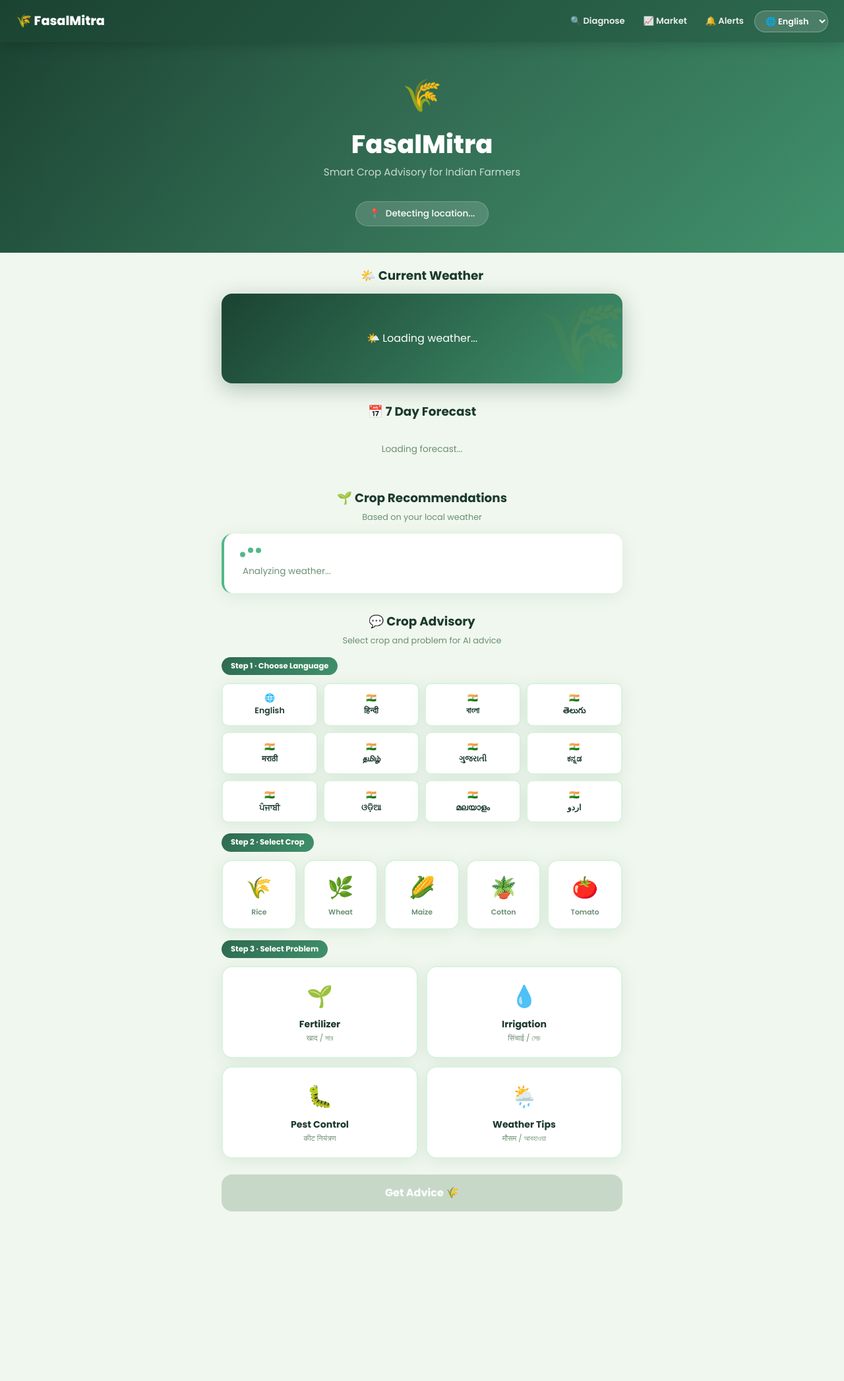
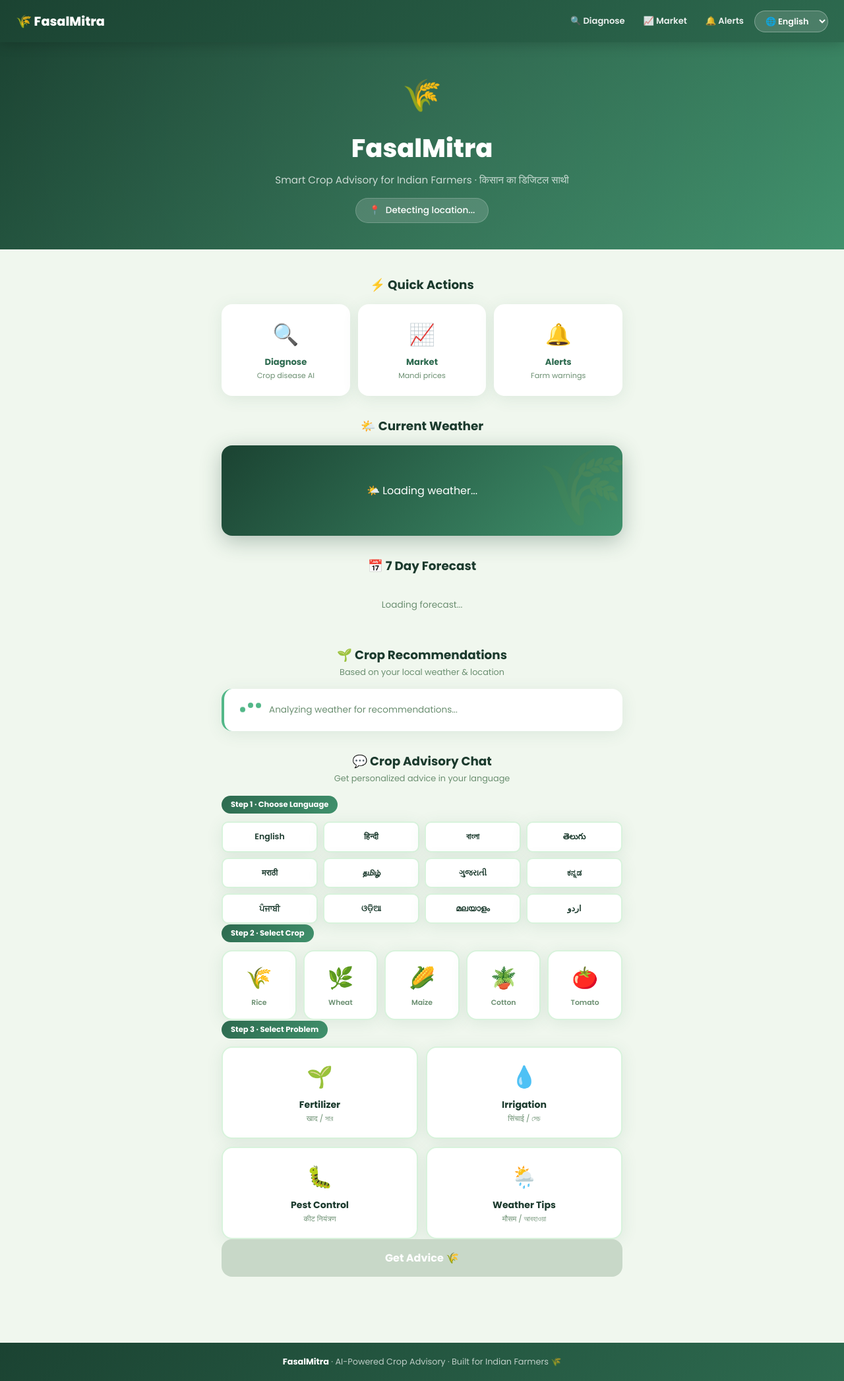
Before and after one commit to Anant-083/Kisan_Mitra, a Flask app: page / in a window 1280 px wide. Shown: the whole page at 66% size. Before the commit the page ends 1836 px from the top, so only its background shows below. Run offline with Flask 3, Linux system fonts and the light colour scheme.

Commit message:
Update index.html

```diff
--- a/templates/index.html
+++ b/templates/index.html
@@ -4,7 +4,6 @@
   <meta charset="UTF-8"/>
   <meta name="viewport" content="width=device-width, initial-scale=1.0"/>
   <title>FasalMitra 🌾</title>
-  <link href="https://cdn.jsdelivr.net/npm/bootstrap@5.3.0/dist/css/bootstrap.min.css" rel="stylesheet"/>
   <link href="https://fonts.googleapis.com/css2?family=Poppins:wght@300;400;500;600;700;800&display=swap" rel="stylesheet"/>
   <link rel="stylesheet" href="/static/style.css"/>
 </head>
@@ -31,7 +30,7 @@
       <option value="Urdu" {% if lang == 'Urdu' %}selected{% endif %}>اردو</option>
     </select>
   </div>
-  <div class="hamburger" onclick="toggleMenu()">
+  <div class="hamburger" id="hamburger" onclick="toggleMenu()">
     <span></span><span></span><span></span>
   </div>
 </nav>
@@ -40,12 +39,30 @@
   <a href="/diagnose">🔍 Diagnose Crop</a>
   <a href="/market">📈 Market Prices</a>
   <a href="/alerts">🔔 Farm Alerts</a>
+  <div style="margin-top:16px;padding:12px;border-top:1px solid rgba(255,255,255,0.2)">
+    <p style="color:rgba(255,255,255,0.6);font-size:0.75rem;margin-bottom:8px">Select Language</p>
+    <select onchange="changeLanguage(this.value)" style="width:100%;background:rgba(255,255,255,0.15);color:white;border:1px solid rgba(255,255,255,0.3);border-radius:8px;padding:8px 12px;font-family:Poppins,sans-serif;font-size:0.85rem;outline:none;">
+      <option value="English" {% if lang == 'English' %}selected{% endif %}>English</option>
+      <option value="Hindi" {% if lang == 'Hindi' %}selected{% endif %}>हिन्दी</option>
+      <option value="Bengali" {% if lang == 'Bengali' %}selected{% endif %}>বাংলা</option>
+      <option value="Telugu" {% if lang == 'Telugu' %}selected{% endif %}>తెలుగు</option>
+      <option value="Marathi" {% if lang == 'Marathi' %}selected{% endif %}>मराठी</option>
+      <option value="Tamil" {% if lang == 'Tamil' %}selected{% endif %}>தமிழ்</option>
+      <option value="Gujarati" {% if lang == 'Gujarati' %}selected{% endif %}>ગુજરાતી</option>
+      <option value="Kannada" {% if lang == 'Kannada' %}selected{% endif %}>ಕನ್ನಡ</option>
+      <option value="Punjabi" {% if lang == 'Punjabi' %}selected{% endif %}>ਪੰਜਾਬੀ</option>
+      <option value="Odia" {% if lang == 'Odia' %}selected{% endif %}>ଓଡ଼ିଆ</option>
+      <option value="Malayalam" {% if lang == 'Malayalam' %}selected{% endif %}>മലയാളം</option>
+      <option value="Urdu" {% if lang == 'Urdu' %}selected{% endif %}>اردو</option>
+    </select>
+  </div>
 </div>
+<div class="mobile-overlay" id="mobile-overlay" onclick="toggleMenu()"></div>
 
 <div class="hero">
   <div class="hero-icon">🌾</div>
   <h1>FasalMitra</h1>
-  <p>Smart Crop Advisory for Indian Farmers</p>
+  <p>Smart Crop Advisory for Indian Farmers · किसान का डिजिटल साथी</p>
   <div class="location-bar">
     <span>📍</span>
     <span id="location-text">Detecting location...</span>
@@ -54,13 +71,37 @@
 
 <div class="main-container">
 
-  <div class="section-title" style="margin-top:0">
+  <!-- QUICK ACTIONS -->
+  <div class="section-title" style="margin-top:16px">
+    <h2>⚡ Quick Actions</h2>
+  </div>
+  <div class="quick-actions">
+    <a href="/diagnose" class="quick-card">
+      <div class="icon">🔍</div>
+      <div class="label">Diagnose</div>
+      <div class="desc">Crop disease AI</div>
+    </a>
+    <a href="/market" class="quick-card">
+      <div class="icon">📈</div>
+      <div class="label">Market</div>
+      <div class="desc">Mandi prices</div>
+    </a>
+    <a href="/alerts" class="quick-card">
+      <div class="icon">🔔</div>
+      <div class="label">Alerts</div>
+      <div class="desc">Farm warnings</div>
+    </a>
+  </div>
+
+  <!-- WEATHER -->
+  <div class="section-title">
     <h2>🌤️ Current Weather</h2>
   </div>
   <div class="weather-card" id="weather-card">
     <div class="weather-loading">🌤️ Loading weather...</div>
   </div>
 
+  <!-- FORECAST -->
   <div class="section-title">
     <h2>📅 7 Day Forecast</h2>
   </div>
@@ -68,34 +109,38 @@
     <div style="text-align:center;color:var(--muted);font-size:0.85rem;grid-column:1/-1;padding:20px">Loading forecast...</div>
   </div>
 
+  <!-- RECOMMENDATION -->
   <div class="section-title">
     <h2>🌱 Crop Recommendations</h2>
-    <p>Based on your local weather</p>
+    <p>Based on your local weather & location</p>
   </div>
   <div class="recommendation-card" id="recommendation-card">
-    <div class="typing"><span></span><span></span><span></span></div>
-    <span style="font-size:0.85rem;color:var(--muted);margin-left:8px">Analyzing weather...</span>
+    <div style="display:flex;align-items:center;gap:8px">
+      <div class="typing"><span></span><span></span><span></span></div>
+      <span style="font-size:0.85rem;color:var(--muted)">Analyzing weather for recommendations...</span>
+    </div>
   </div>
 
+  <!-- ADVISORY -->
   <div class="section-title">
-    <h2>💬 Crop Advisory</h2>
-    <p>Select crop and problem for AI advice</p>
+    <h2>💬 Crop Advisory Chat</h2>
+    <p>Get personalized advice in your language</p>
   </div>
 
   <div class="step-badge">Step 1 · Choose Language</div>
-  <div class="lang-grid">
-    <div class="lang-btn" onclick="selectLang(this,'English')">🌐<br>English</div>
-    <div class="lang-btn" onclick="selectLang(this,'Hindi')">🇮🇳<br>हिन्दी</div>
-    <div class="lang-btn" onclick="selectLang(this,'Bengali')">🇮🇳<br>বাংলা</div>
-    <div class="lang-btn" onclick="selectLang(this,'Telugu')">🇮🇳<br>తెలుగు</div>
-    <div class="lang-btn" onclick="selectLang(this,'Marathi')">🇮🇳<br>मराठी</div>
-    <div class="lang-btn" onclick="selectLang(this,'Tamil')">🇮🇳<br>தமிழ்</div>
-    <div class="lang-btn" onclick="selectLang(this,'Gujarati')">🇮🇳<br>ગુજરાતી</div>
-    <div class="lang-btn" onclick="selectLang(this,'Kannada')">🇮🇳<br>ಕನ್ನಡ</div>
-    <div class="lang-btn" onclick="selectLang(this,'Punjabi')">🇮🇳<br>ਪੰਜਾਬੀ</div>
-    <div class="lang-btn" onclick="selectLang(this,'Odia')">🇮🇳<br>ଓଡ଼ିଆ</div>
-    <div class="lang-btn" onclick="selectLang(this,'Malayalam')">🇮🇳<br>മലയാളം</div>
-    <div class="lang-btn" onclick="selectLang(this,'Urdu')">🇮🇳<br>اردو</div>
+  <div class="lang-grid" id="lang-grid">
+    <div class="lang-btn" onclick="selectLang(this,'English')">English</div>
+    <div class="lang-btn" onclick="selectLang(this,'Hindi')">हिन्दी</div>
+    <div class="lang-btn" onclick="selectLang(this,'Bengali')">বাংলা</div>
+    <div class="lang-btn" onclick="selectLang(this,'Telugu')">తెలుగు</div>
+    <div class="lang-btn" onclick="selectLang(this,'Marathi')">मराठी</div>
+    <div class="lang-btn" onclick="selectLang(this,'Tamil')">தமிழ்</div>
+    <div class="lang-btn" onclick="selectLang(this,'Gujarati')">ગુજરાતી</div>
+    <div class="lang-btn" onclick="selectLang(this,'Kannada')">ಕನ್ನಡ</div>
+    <div class="lang-btn" onclick="selectLang(this,'Punjabi')">ਪੰਜਾਬੀ</div>
+    <div class="lang-btn" onclick="selectLang(this,'Odia')">ଓଡ଼ିଆ</div>
+    <div class="lang-btn" onclick="selectLang(this,'Malayalam')">മലയാളം</div>
+    <div class="lang-btn" onclick="selectLang(this,'Urdu')">اردو</div>
   </div>
 
   <div class="step-badge mt-3">Step 2 · Select Crop</div>
@@ -121,6 +166,10 @@
 
 </div>
 
+<footer class="footer">
+  <strong>FasalMitra</strong> · AI-Powered Crop Advisory · Built for Indian Farmers 🌾
+</footer>
+
 <script>window.appLang = "{{ lang }}";</script>
 <script src="/static/weather.js"></script>
 <script src="/static/main.js"></script>
```
